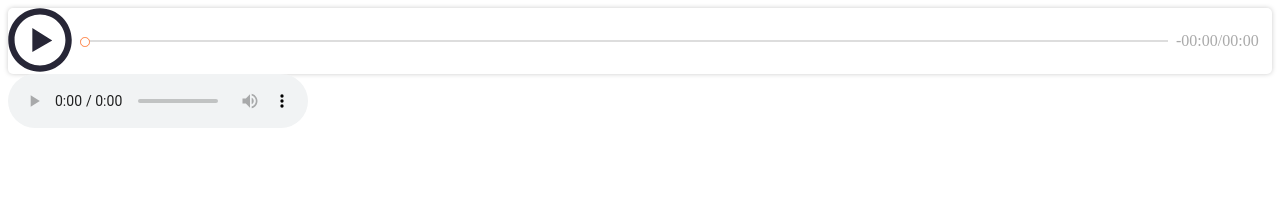
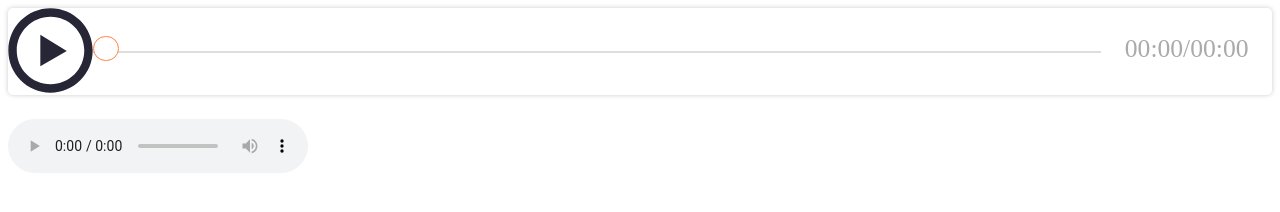
Before and after one commit to liudingyuan/YPlayer, a website: page audio.html in a window 1280 px wide. Drawn offline with Linux system fonts and the light colour scheme.

Commit message:
adjust layout

```diff
--- a/assets/scripts/audioDemo.js
+++ b/assets/scripts/audioDemo.js
@@ -1,3 +1,7 @@
+var devWidth = document.documentElement.clientWidth;
+if ( devWidth > 640 ){ devWidth = 640;}
+document.documentElement.style.fontSize = devWidth / (750 / 100) + 'px';
+
 var config = {
 	el: document.querySelector('#player'),
 	music: {
@@ -54,7 +58,7 @@ function DPlayer(config) {
                                  '<div class="dplayer-loaded" style="width: 0;"></div>' +
                                  '<div class="dplayer-played"><span class="dplayer-thumb"></span></div>' +
                             '</div>' +
-                            '<div class="dplayer-time"><span class="dplayer-sTime">-00:00</span>&#47;<span class="dplayer-etime">00:00</span></div>' +
+                            '<div class="dplayer-time"><span class="dplayer-sTime">00:00</span>&#47;<span class="dplayer-etime">00:00</span></div>' +
     	                    '<audio src="' + config.music.url + '"></audio>' +
                             '</div>';
         config.el.innerHTML = viewHtml;
--- a/assets/styles/audioDemo.css
+++ b/assets/styles/audioDemo.css
@@ -2,7 +2,7 @@
 	position: relative;
 	box-sizing: border-box;
 	margin: 0 auto;
-	padding: 2rem 0;
+	padding: .5rem 0;
 	border-radius: 5px;
 	box-shadow: 0 0 5px #ccc;
 	width: 100%;
@@ -11,7 +11,7 @@
 .dplayBtn {
 	position: absolute;
 	top: 0;
-	width: 4rem;
+	width: 1rem;
 }
 .dplayBtn img{
 	cursor: pointer;
@@ -19,8 +19,8 @@
 
 .dplayer-bar {
 	box-sizing: border-box;
-    margin-left: 4.5rem;
-    margin-right: 6.5rem;
+    margin-left: 1rem;
+    margin-right: 2rem;
     height: 2px;
     background: #ddd;
 }
@@ -30,20 +30,22 @@
 }
 .dplayer-bar .dplayer-played {
 	position: relative;
-	top: -.3rem;
+	top: -.2rem;
 	box-sizing: border-box;
     border-radius: 50%;
     border: 1px solid #ff8345;
     background: #fff;
-	width: .6rem;
-	height: .6rem;
+	width: .3rem;
+	height: .3rem;
 	cursor: pointer;
 }
 
 .dplayer-time {
 	position: absolute;
-	top: 1.5rem;
+	top: .3rem;
 	right: 0;
-	width: 6rem;
+	width: 2rem;
+	text-align: center;
+	font-size: .3rem;
 	color: #aaa;
 }
```
